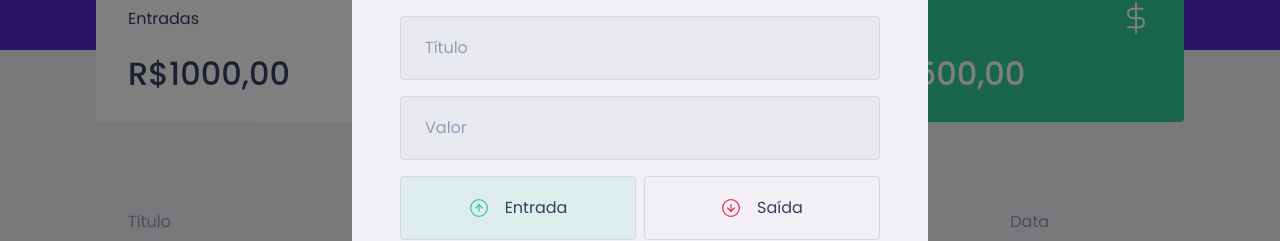
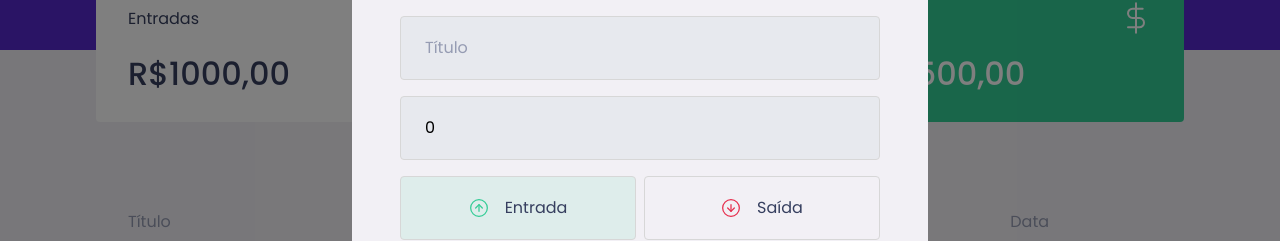
Before and after one commit to fernandorcoelho/dtmoney, a React (Create React App) app: page / in a window 1280 px wide. Both pictures are taken after a click on the button "Nova transação". Shown: the part 222-463 px from the top of the page. Built offline with nearby package versions, Linux system fonts and the light colour scheme; no server answers; what miragejs would draw is missing.

Commit message:
Getting data from the form

```diff
--- a/src/components/NewTransactionModal/index.tsx
+++ b/src/components/NewTransactionModal/index.tsx
@@ -1,4 +1,4 @@
-import { useState } from 'react';
+import { FormEvent, useState } from 'react';
 import Modal from 'react-modal';
 import incomeImg from '../../assets/income.svg';
 import outcomeImg from '../../assets/outcome.svg';
@@ -12,7 +12,21 @@
 }
 
 export function NewTransactionModal({ isOpen, onRequestClose }: NewTransactionModalProps) {
+  const [title, setTitle] = useState('');
+  const [value, setValue] = useState(0);
+  const [category, setCategory] = useState('');
   const [type, setType] = useState('deposit');
+
+  function handleCreateNewTransaction(event: FormEvent) {
+    event.preventDefault();
+
+    console.log({
+      title,
+      value,
+      category,
+      type,
+    });
+  }
 
   return (
     <Modal
@@ -29,16 +43,20 @@
         <img src={closeImg} alt="Fechar modal" />
       </button>
 
-      <Container>
+      <Container onSubmit={handleCreateNewTransaction}>
         <h2>Cadastrar transação</h2>
 
         <input
           placeholder="Título"
+          value={title}
+          onChange={event => setTitle(event.target.value)}
         />
 
         <input
           type="number"
           placeholder="Valor"
+          value={value}
+          onChange={event => setValue(Number(event.target.value))}
         />
 
         <TransactionTypeContainer>
@@ -65,6 +83,8 @@
 
         <input
           placeholder="Categoria"
+          value={category}
+          onChange={event => setCategory(event.target.value)}
         />
 
         <button type="submit">
```
